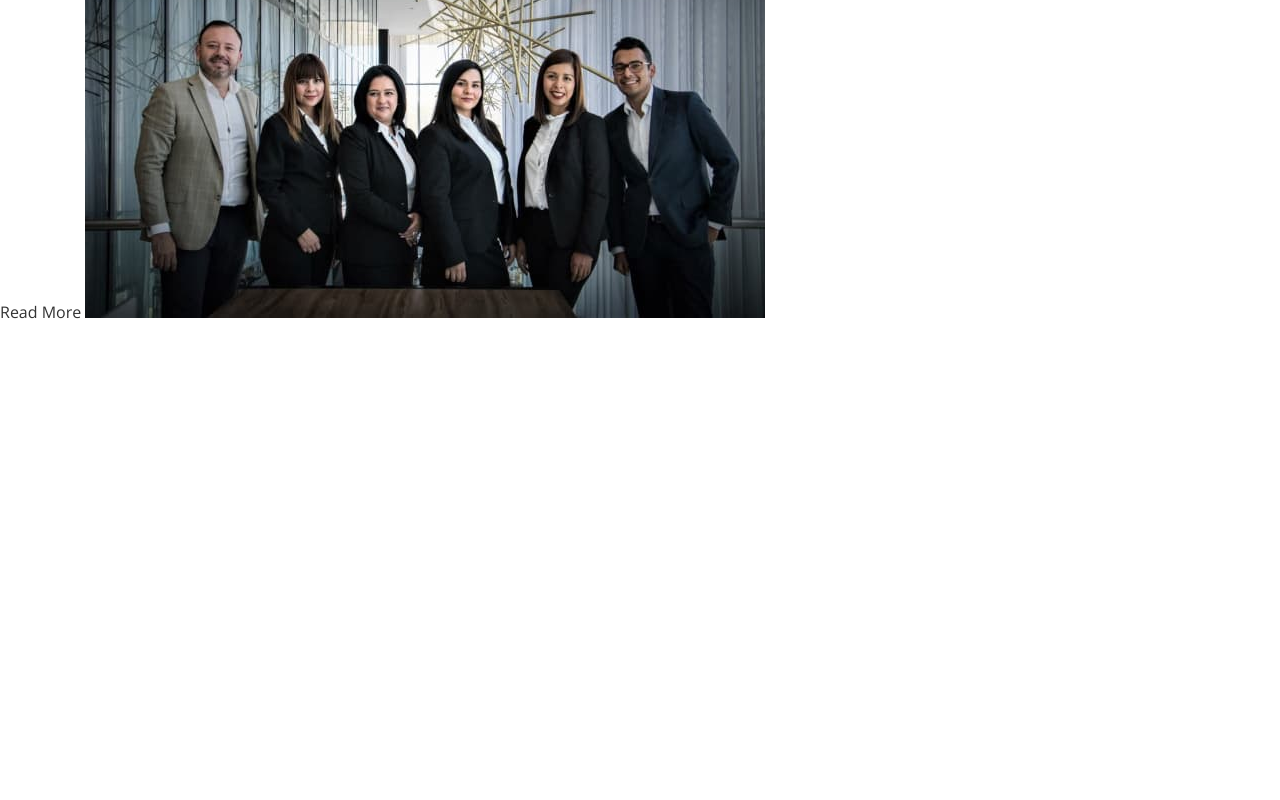
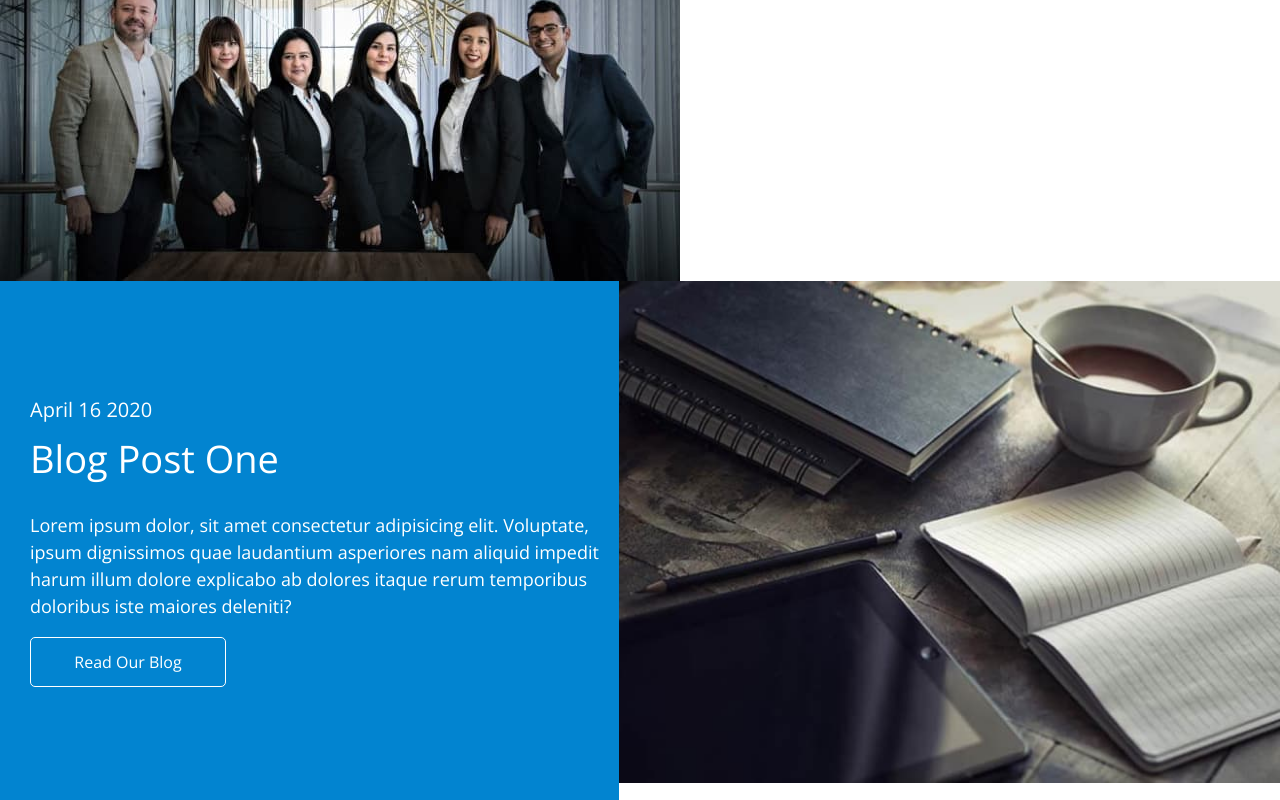
Before and after one commit to AlexDubin/goit-blended15-16, a plain HTML site: page index.html in a window 1280 px wide. Shown: the part 1211-2011 px from the top of the page. Before the commit the page ends 1534 px from the top, so only its background shows below. Drawn offline with nearby package versions, Linux system fonts and the light colour scheme.

Commit message:
add section blog plus stilising and add img

```diff
--- a/css/style.css
+++ b/css/style.css
@@ -26,9 +26,12 @@ a, h1, h2, h3, h4, h5, h6, p {
     padding: 0;
 }
 
-.title {
+img{
+  display: block;
+  max-width: 100%;
+  height: auto;
+}
 
-}
 
 .nav-main {
     display: flex;
@@ -68,9 +71,6 @@ a, h1, h2, h3, h4, h5, h6, p {
     padding-right: 15px;
 }
 
-.section {
-}
-
 
 .hero-section {
     color: var(--text-color-white);
@@ -103,7 +103,52 @@ margin-bottom: 25px;
     height: 48px;
     border-radius: 5px;
     padding: 10px 30px;
+	}
 
+.blog-list{
+	display: flex;
+}
 
+.blog-inform{
+	padding-top: 112px;
+	padding-bottom: 113px;
+	padding-left: 30px;
+	background-color: #0284D0;
+}
 
+.blog-date{
+	font-family: inherit;
+	font-weight: 400;
+	font-size: 20px;
+	line-height: 1.65;
+	color: #FFFFFF;
+	margin-bottom: 5px;
 }
+
+.blog-title{
+	font-family: inherit;
+	font-weight: 300;
+	font-size: 38px;
+	line-height: 1.45;
+	color: #FFFFFF;
+	margin-bottom: 26px;
+}
+
+.blog-text{
+	font-family: inherit;
+	font-weight: 400;
+	font-size: 18px;
+	line-height: 1.5;
+	color: #FFFFFF;
+	max-width: 606px;
+	margin-bottom: 17px;
+}
+
+.blog-buttom{
+	width: 196px;
+	height: 50px;
+	color: #FFFFFF;
+	border: 1px solid #FFFFFF;
+	border-radius: 5px;
+	background-color: transparent;
+}
--- a/index.html
+++ b/index.html
@@ -89,6 +89,19 @@
             height="460"
           />
         </section>
+				<section class="blog">
+					<ul class="blog-list">
+						<li class="blog-item blog-inform">
+							<p class="blog-date">April 16 2020</p>
+							<h2 class="blog-title">Blog Post One</h2>
+							<p class="blog-text">Lorem ipsum dolor, sit amet consectetur adipisicing elit. Voluptate, ipsum dignissimos quae laudantium asperiores nam aliquid impedit harum illum dolore explicabo ab dolores itaque rerum temporibus doloribus iste maiores deleniti?</p>
+							<button type="button" class="blog-buttom">Read Our Blog</button>
+						</li>
+						<li class="blog-item">
+							<img src="./img/rectangle.jpg" alt="a notebook,a pensil and a cup of tea" width="680">
+						</li>
+					</ul>
+				</section>
       </main>
 
   </body>
```
Also changed, not shown: img/rectangle.jpg (added).
